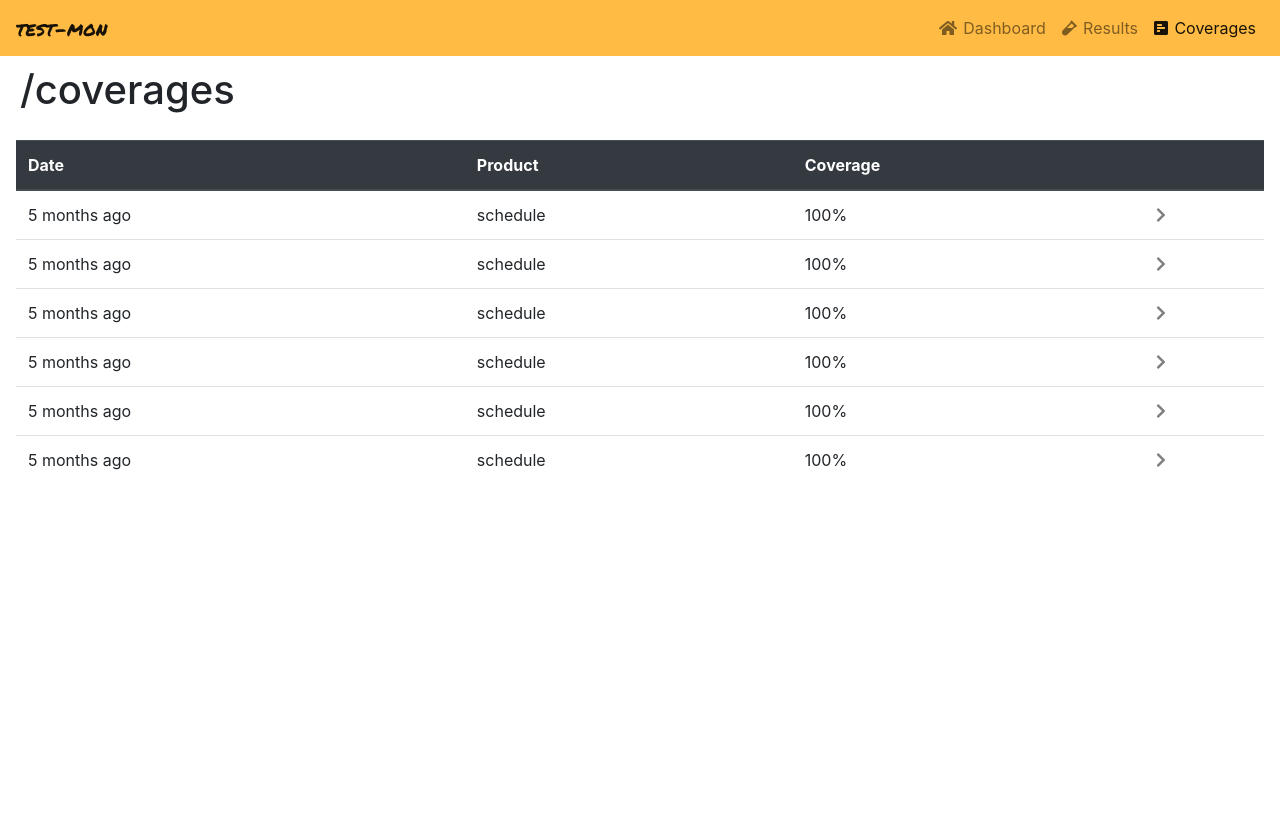
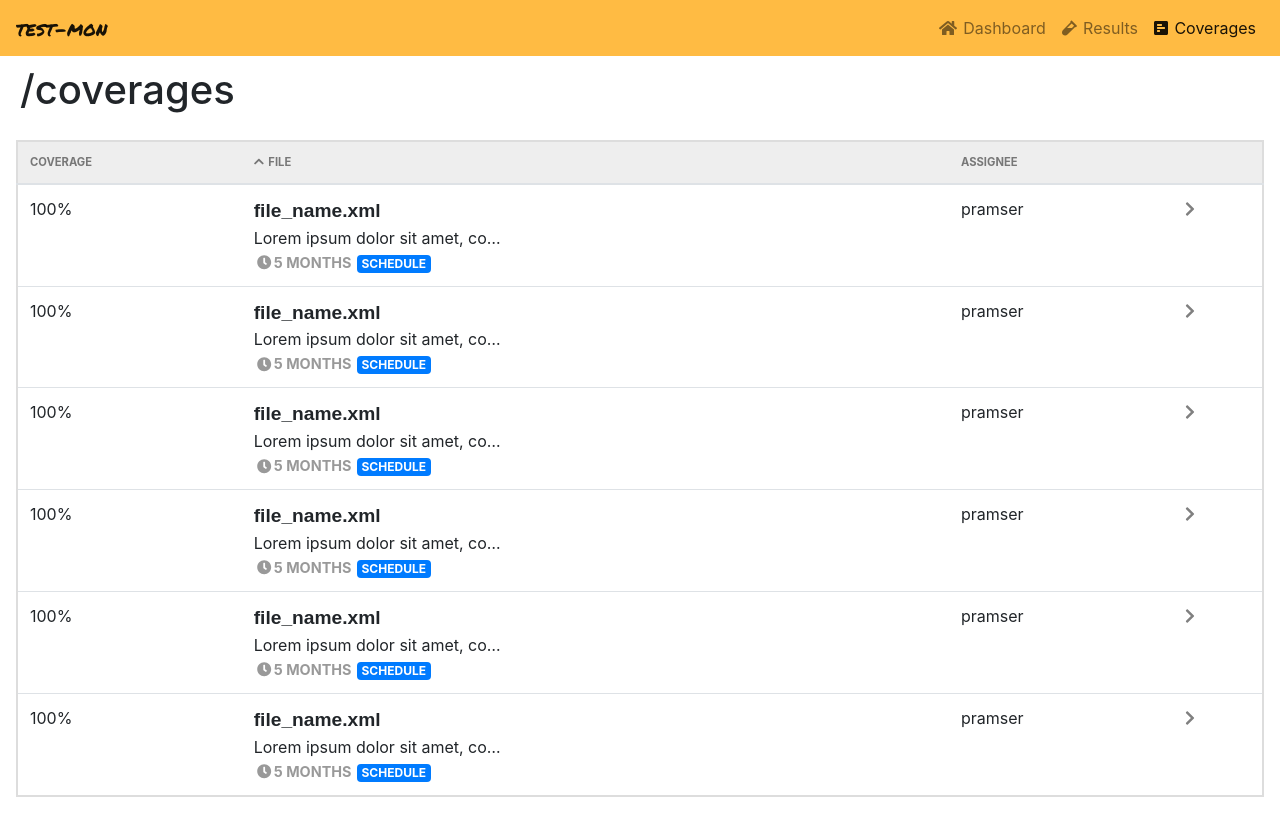
Before and after one commit to pramser/daetest, a React (Create React App) app in the folder src/client/: page /coverages in a window 1280 px wide. Before the commit the page ends 800 px from the top, so only its background shows below. Built offline with nearby package versions, Linux system fonts and the light colour scheme.

Commit message:
Tweaked results list and restyled coverage list

```diff
--- a/src/client/src/components/coverages/coverage_list.tsx
+++ b/src/client/src/components/coverages/coverage_list.tsx
@@ -1,14 +1,14 @@
 // Dependencies
-import React, { Component } from "react";
-import { Table } from "reactstrap";
-import distanceInWordsToNow from "date-fns/distance_in_words_to_now";
+import React, { Component } from 'react';
+import { Table, Badge } from 'reactstrap';
+import distanceInWordsToNow from 'date-fns/distance_in_words_to_now';
 
 // Types
-import { Coverage } from "../../types/Types";
+import { Coverage } from '../../types/Types';
 
 // Data
-import { coverages } from "../../repositories/coverage_repository";
-import { FontAwesomeIcon } from "@fortawesome/react-fontawesome";
+import { coverages } from '../../repositories/coverage_repository';
+import { FontAwesomeIcon } from '@fortawesome/react-fontawesome';
 
 class Coverages extends Component<any, any> {
   state = { coverages: [] as Coverage[] };
@@ -24,12 +24,14 @@ class Coverages extends Component<any, any> {
   render() {
     return (
       <div className="Coverages">
-        <Table hover>
-          <thead className="thead-dark">
+        <Table style={{ border: '2px solid #ddd' }}>
+          <thead>
             <tr>
-              <th>Date</th>
-              <th>Product</th>
               <th>Coverage</th>
+              <th>
+                <FontAwesomeIcon className="right-pad" icon="chevron-up" /> File
+              </th>
+              <th>Assignee</th>
               <th />
             </tr>
           </thead>
@@ -41,11 +43,25 @@ class Coverages extends Component<any, any> {
                   className="coverage"
                   onClick={() => this.handleRowClick(id)}
                 >
-                  <td title={date.toDateString()}>
-                    {distanceInWordsToNow(date)} ago
+                  <td>{`${coverage}%`}</td>
+                  <td style={{ flexDirection: 'column' }}>
+                    <div className="file-name">file_name.xml</div>
+                    <div className="description-ellipsis">
+                      Lorem ipsum dolor sit amet, consectetur adipiscing elit,
+                      sed do eiusmod tempor incididunt ut labore et dolore magna
+                      aliqua.
+                    </div>
+                    <div style={{ flexDirection: 'row' }}>
+                      <span className="result-date meta-pill">
+                        <FontAwesomeIcon icon="clock" className="right-pad" />
+                        {distanceInWordsToNow(date)}
+                      </span>
+                      <Badge className="meta-pill" color="primary">
+                        {product}
+                      </Badge>
+                    </div>
                   </td>
-                  <td>{product}</td>
-                  <td>{`${coverage}%`}</td>
+                  <td>pramser</td>
                   <td>
                     <FontAwesomeIcon icon="chevron-right" color="gray" />
                   </td>
--- a/src/client/src/components/results/result_list.tsx
+++ b/src/client/src/components/results/result_list.tsx
@@ -1,6 +1,6 @@
 // Dependencies
 import React, { Component } from 'react';
-import { Table, Button } from 'reactstrap';
+import { Table, Button, Badge } from 'reactstrap';
 import distanceInWordsToNow from 'date-fns/distance_in_words_to_now';
 
 // Types
@@ -9,7 +9,6 @@ import { Result } from '../../types/Types';
 // Data
 import { results } from '../../repositories/result_repository';
 import { FontAwesomeIcon } from '@fortawesome/react-fontawesome';
-import Badge from 'reactstrap/lib/Badge';
 
 class ResultList extends Component<any, { results: Result[] }> {
   state = { results: [] as Result[] };
@@ -40,7 +39,7 @@ class ResultList extends Component<any, { results: Result[] }> {
             <tr>
               <th>Status</th>
               <th>
-                <FontAwesomeIcon icon="chevron-up" />
+                <FontAwesomeIcon className="right-pad" icon="chevron-up" /> File
               </th>
               <th>Assignee</th>
               <th>Tests</th>
--- a/src/client/src/index.css
+++ b/src/client/src/index.css
@@ -28,6 +28,21 @@ body {
 }
 
 .Results thead {
+  color: #777;
+  font-size: 0.7em;
+  text-transform: uppercase;
+
+  background-color: #eee;
+}
+
+.Coverages {
+  display: flex;
+  flex-direction: column;
+  align-content: center;
+  justify-content: center;
+}
+
+.Coverages thead {
   color: #777;
   font-size: 0.7em;
   text-transform: uppercase;
```
